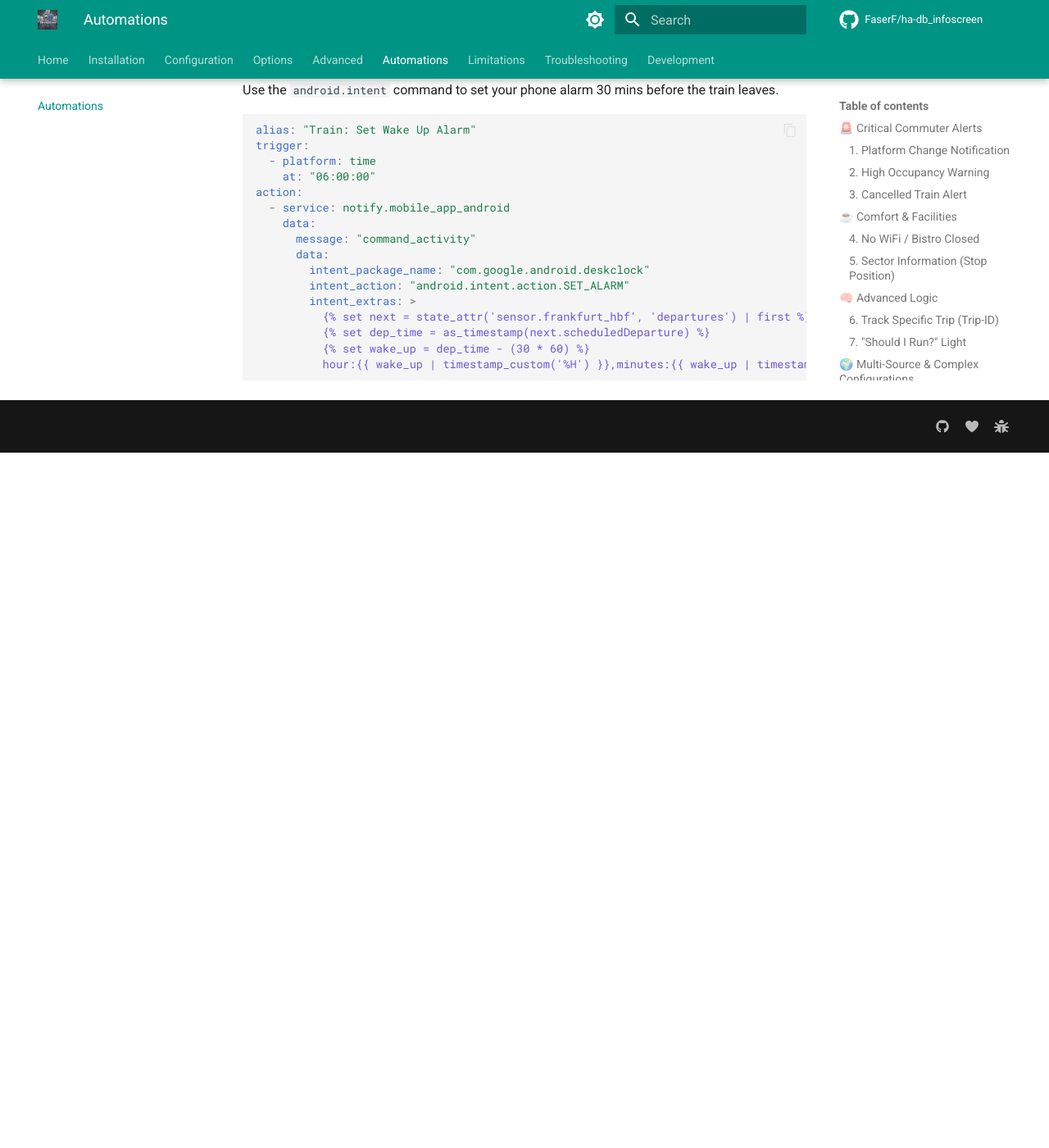
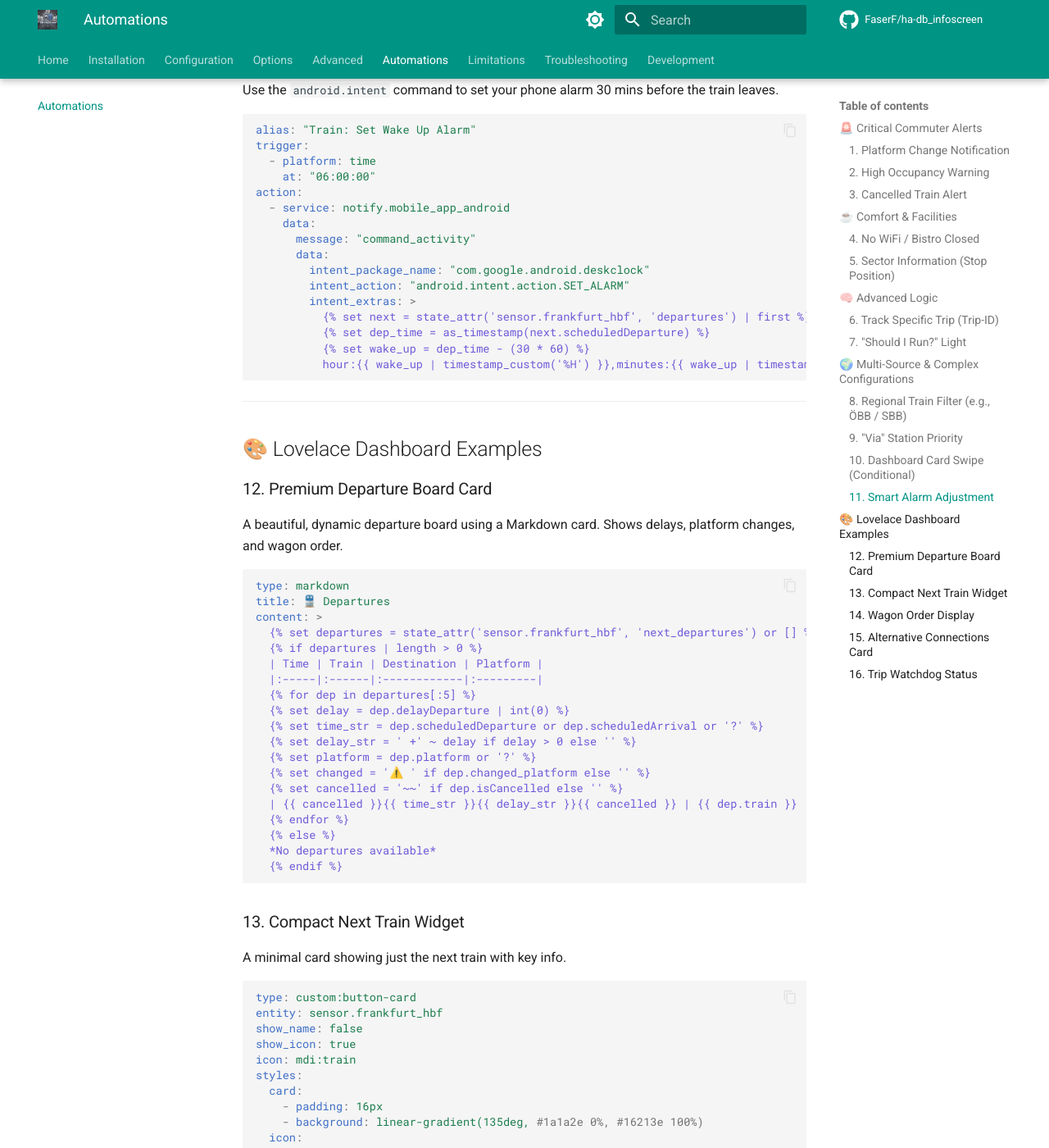
Before and after one commit to FaserF/ha-db_infoscreen, an MkDocs documentation site: the page built from docs/automations.md, in a window 1280 px wide and 1400 px high, scrolled down 4867 px. Shown: the whole window at 82% size. Built offline with MkDocs 1.6.1 and Material for MkDocs 9.7.7, drawn with Linux system fonts in a browser that asks for light colours; comment, search, counter and statistics services are not loaded; before the commit the page ends 5419 px from its top, so only the background shows below that; some of the changed text lies outside the part shown.

Commit message:
Feat: Lovelace Dashboard Examples added

````diff
--- a/docs/automations.md
+++ b/docs/automations.md
@@ -248,3 +248,105 @@ action:
           {% set wake_up = dep_time - (30 * 60) %}
           hour:{{ wake_up | timestamp_custom('%H') }},minutes:{{ wake_up | timestamp_custom('%M') }},skip_ui:true
 ```
+
+---
+
+## 🎨 Lovelace Dashboard Examples
+
+### 12. Premium Departure Board Card
+A beautiful, dynamic departure board using a Markdown card. Shows delays, platform changes, and wagon order.
+
+```yaml
+type: markdown
+title: 🚆 Departures
+content: >
+  {% set departures = state_attr('sensor.frankfurt_hbf', 'next_departures') or [] %}
+  {% if departures | length > 0 %}
+  | Time | Train | Destination | Platform |
+  |:-----|:------|:------------|:---------|
+  {% for dep in departures[:5] %}
+  {% set delay = dep.delayDeparture | int(0) %}
+  {% set time_str = dep.scheduledDeparture or dep.scheduledArrival or '?' %}
+  {% set delay_str = ' +' ~ delay if delay > 0 else '' %}
+  {% set platform = dep.platform or '?' %}
+  {% set changed = '⚠️ ' if dep.changed_platform else '' %}
+  {% set cancelled = '~~' if dep.isCancelled else '' %}
+  | {{ cancelled }}{{ time_str }}{{ delay_str }}{{ cancelled }} | {{ dep.train }} | {{ dep.destination }} | {{ changed }}{{ platform }} |
+  {% endfor %}
+  {% else %}
+  *No departures available*
+  {% endif %}
+```
+
+### 13. Compact Next Train Widget
+A minimal card showing just the next train with key info.
+
+```yaml
+type: custom:button-card
+entity: sensor.frankfurt_hbf
+show_name: false
+show_icon: true
+icon: mdi:train
+styles:
+  card:
+    - padding: 16px
+    - background: linear-gradient(135deg, #1a1a2e 0%, #16213e 100%)
+  icon:
+    - color: '#00d4ff'
+custom_fields:
+  train: >
+    [[[ return (entity.attributes.next_departures || [])[0]?.train || '?' ]]]
+  time: >
+    [[[
+      const dep = (entity.attributes.next_departures || [])[0];
+      const delay = dep?.delayDeparture || 0;
+      const time = dep?.scheduledDeparture || '?';
+      return delay > 0 ? `${time} +${delay}` : time;
+    ]]]
+  dest: >
+    [[[ return (entity.attributes.next_departures || [])[0]?.destination || '?' ]]]
+```
+
+### 14. Wagon Order Display
+Show the wagon order summary for the next ICE/IC train.
+
+```yaml
+type: conditional
+conditions:
+  - condition: template
+    value_template: >
+      {{ state_attr('sensor.frankfurt_hbf', 'next_departures')[0].wagon_order_html is defined }}
+card:
+  type: markdown
+  content: >
+    ### 🚃 Wagon Order
+    {{ state_attr('sensor.frankfurt_hbf', 'next_departures')[0].wagon_order_html | safe }}
+```
+
+### 15. Alternative Connections Card
+Show backup trains if you miss the first one.
+
+```yaml
+type: markdown
+title: 🔄 Alternative Connections
+content: >
+  {% set first = state_attr('sensor.frankfurt_hbf', 'next_departures')[0] %}
+  {% if first.alternative_connections is defined %}
+  If you miss **{{ first.train }}**, you can also take:
+  {% for alt in first.alternative_connections %}
+  - {{ alt.train }} at {{ alt.scheduledDeparture }} (Pl. {{ alt.platform or '?' }})
+  {% endfor %}
+  {% else %}
+  *No alternative connections available.*
+  {% endif %}
+```
+
+### 16. Trip Watchdog Status
+Display the delay status at the previous station.
+
+```yaml
+type: entity
+entity: sensor.frankfurt_hbf_trip_watchdog
+name: Previous Station
+icon: mdi:eye-check
+```
````
